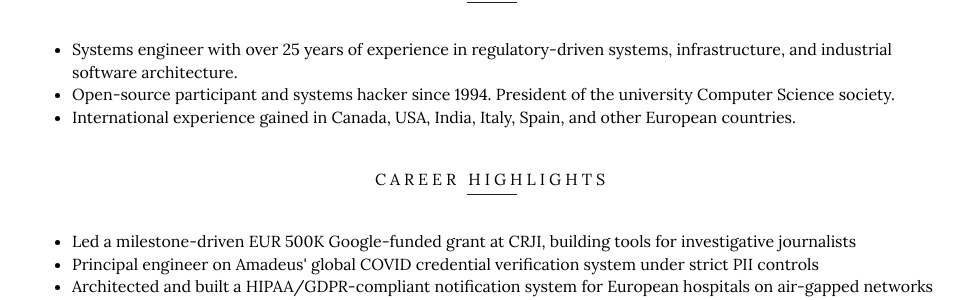
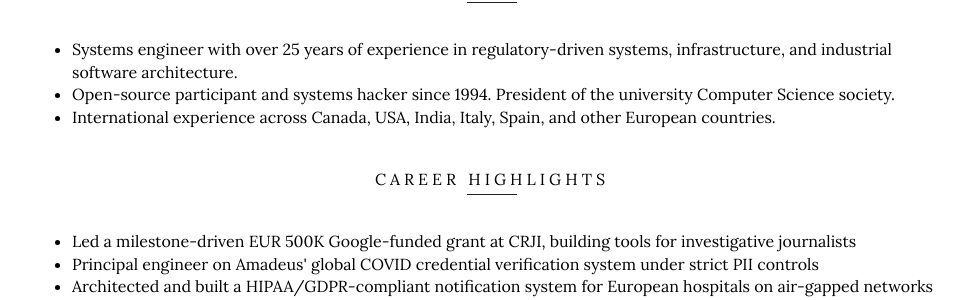
Before and after one commit to nathanschepers/resume, a Jekyll site: the page built from src/index.html, in a window 1280 px wide and 900 px high, scrolled down 324 px. Shown: the part 153-453 px from the top of the window, without its empty margins (148-1124 px from the left). Built offline with Jekyll 4.4.1, drawn with Linux system fonts in a browser that asks for light colours.

Commit message:
Fix profile wording: "across" not "gained in"
Co-Authored-By: Claude Opus 4.6 (1M context) <noreply@anthropic.com>

```diff
--- a/src/_data/profile.yml
+++ b/src/_data/profile.yml
@@ -1,3 +1,3 @@
 -   description: Systems engineer with over 25 years of experience in regulatory-driven systems, infrastructure, and industrial software architecture.
 -   description: Open-source participant and systems hacker since 1994. President of the university Computer Science society.
--   description: International experience gained in Canada, USA, India, Italy, Spain, and other European countries.
+-   description: International experience across Canada, USA, India, Italy, Spain, and other European countries.
```
